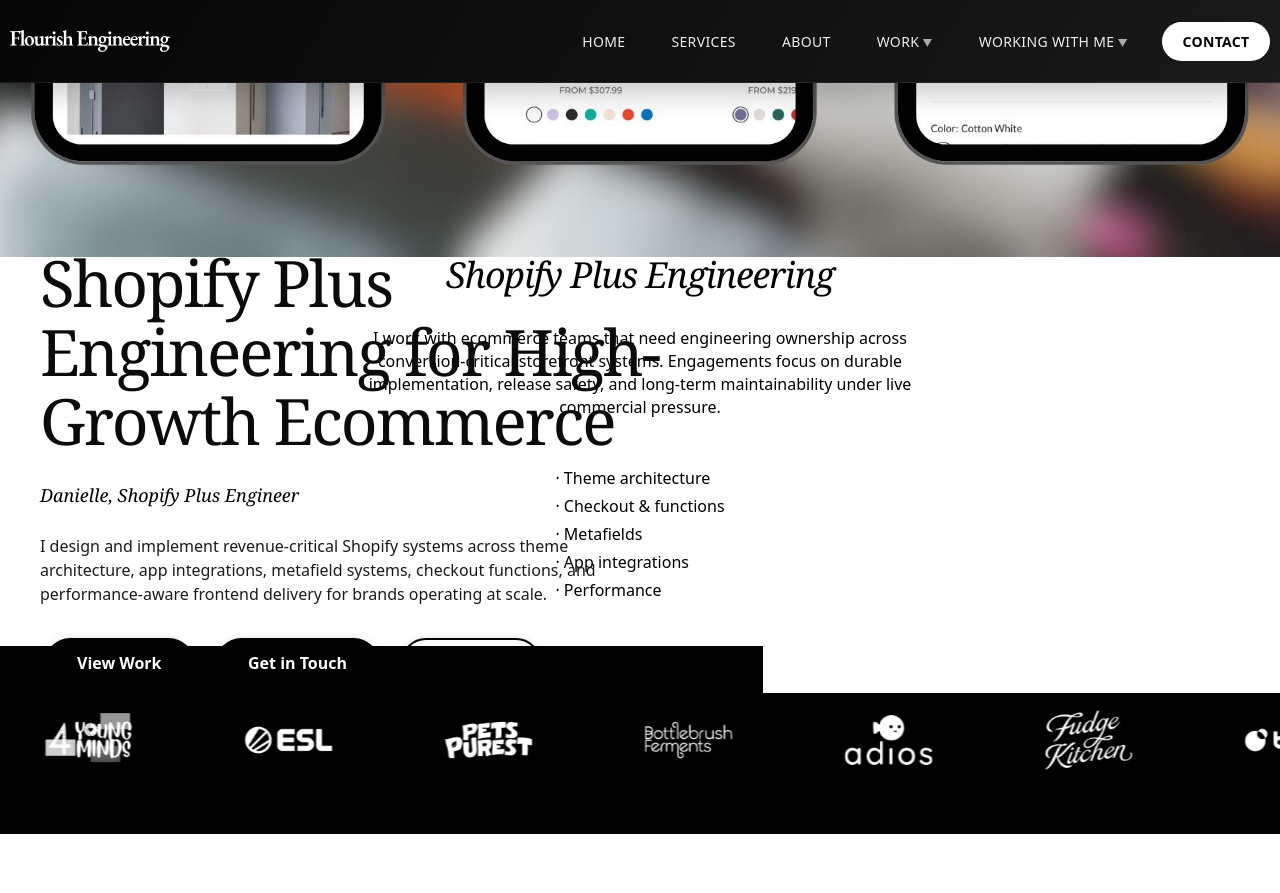
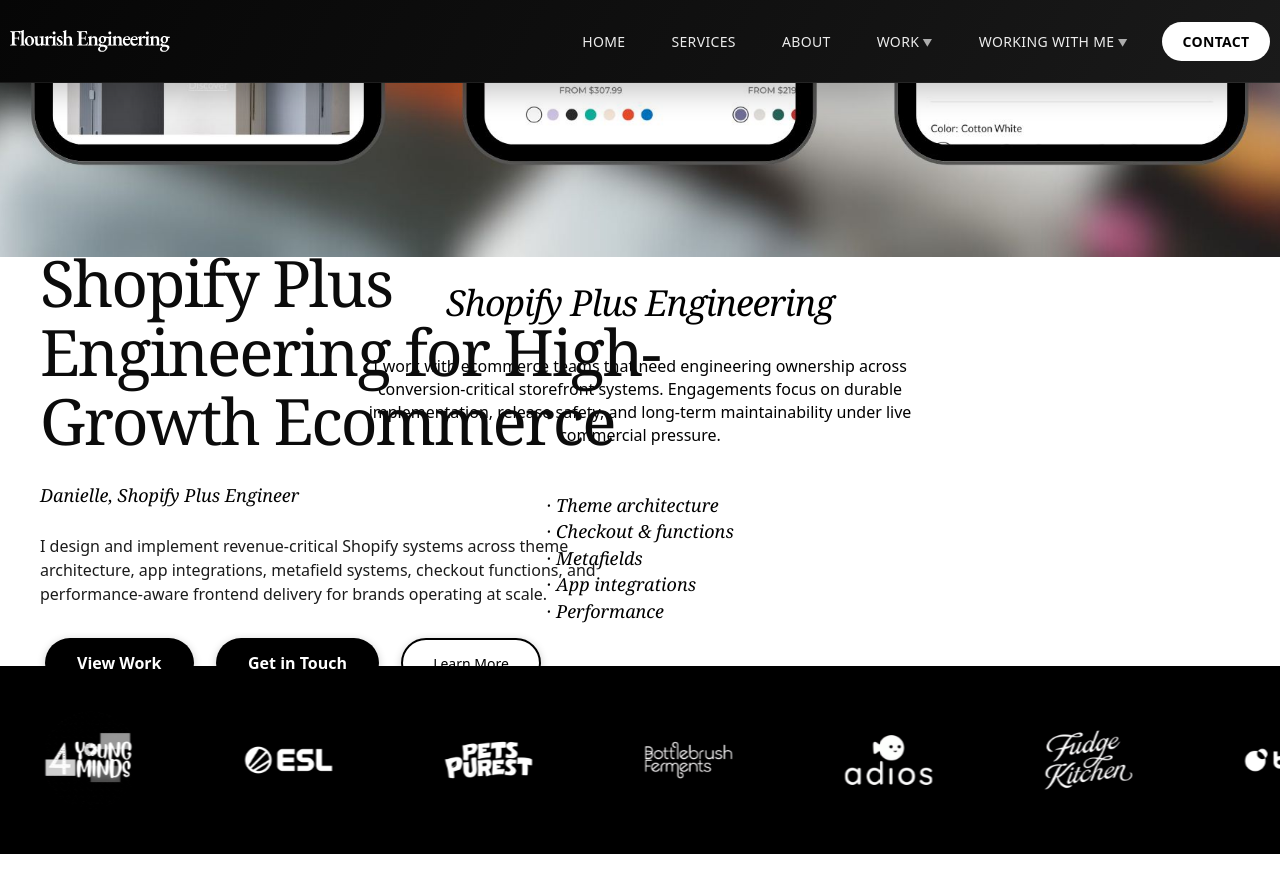
Before and after one commit to DanielleChantee/daniellechantee.github.io, a Jekyll site: the page built from index.html, in a window 1280 px wide and 900 px high, scrolled down 1401 px. Shown: the top 893 px of the window. Built offline with Jekyll 4.4.1, drawn with Linux system fonts in a browser that asks for light colours.

Commit message:
Tune index second section spacing and accents

```diff
--- a/styles/index.css
+++ b/styles/index.css
@@ -394,6 +394,7 @@
 
 body.homepage-index .homepage-service-overview {
   background: var(--bg-white);
+  padding-top: 28px;
 }
 
 body.homepage-index .homepage-service-overview .content {
@@ -473,11 +474,21 @@
   font-weight: 400;
   font-size: 18px;
   line-height: 1.25;
+  letter-spacing: 0;
+  text-transform: none;
   color: var(--text-black);
 }
 
 body.homepage-index .homepage-service-overview .homepage-focus-tags p {
   margin-bottom: 0;
+  font-family: inherit;
+  font-style: inherit;
+  font-weight: inherit;
+  font-size: inherit;
+  letter-spacing: inherit;
+  line-height: inherit;
+  text-transform: inherit;
+  color: inherit;
   text-align: left;
 }
 
```
